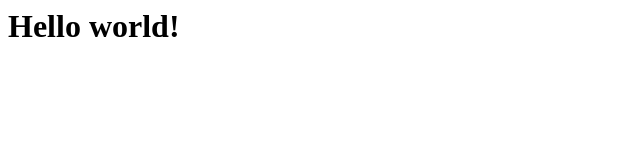
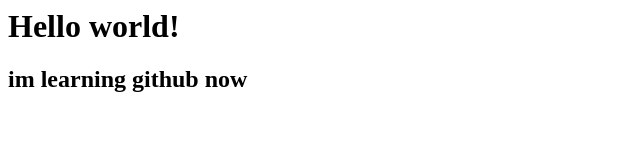
Before and after one commit to NatalyaBoreisha/My-first-repository, a plain HTML site: page index.html in a window 1280 px wide. Shown: the whole page, without its empty margins (0-640 px from the left). Drawn offline with Linux system fonts and the light colour scheme.

Commit message:
Добавили подзаголовок

```diff
--- a/index.html
+++ b/index.html
@@ -1 +1,2 @@
 <h1>Hello world!</h1>
+<h2>im learning github now</h2>
```
